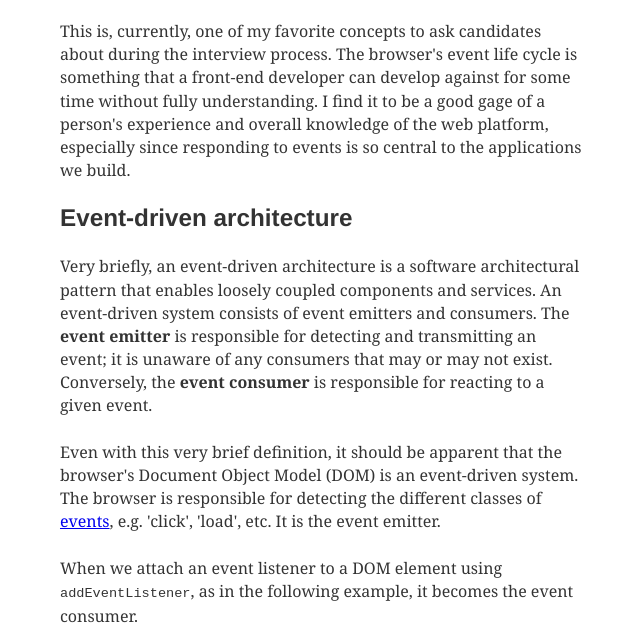
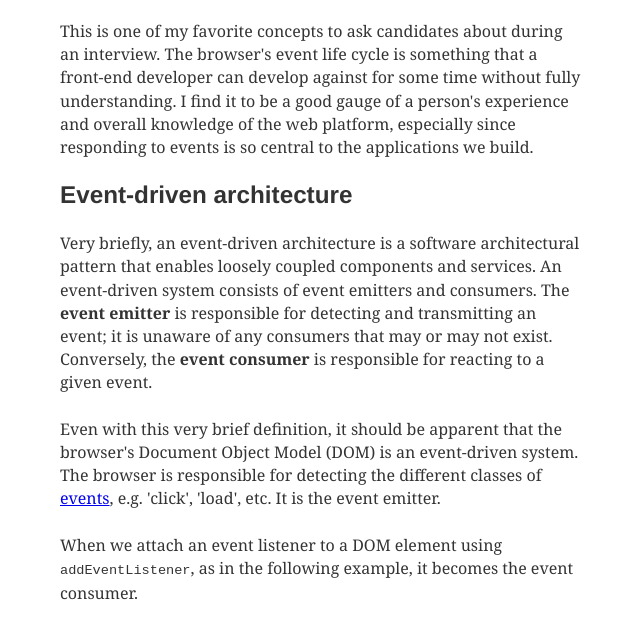
Before and after one commit to NathanKleekamp/bbp-website, a Gatsby site: page /browser-event-life-cycle/ in a window 1280 px wide. Shown: the part 178-803 px from the top of the page, without its empty margins (319-959 px from the left). Built offline with nearby package versions, Linux system fonts and the light colour scheme; Gatsby itself is replaced by a stand-in of ours; some packages are replaced by stand-ins of ours.

Commit message:
fix spelling error

```diff
--- a/content/blog/browser-event-life-cycle/index.md
+++ b/content/blog/browser-event-life-cycle/index.md
@@ -4,7 +4,7 @@ date: 2019-10-06T17:41:28.127Z
 description: An inquiry into the different phases of the event life cycle.
 ---
 
-This is, currently, one of my favorite concepts to ask candidates about during the interview process. The browser's event life cycle is something that a front-end developer can develop against for some time without fully understanding. I find it to be a good gage of a person's experience and overall knowledge of the web platform, especially since responding to events is so central to the applications we build.
+This is one of my favorite concepts to ask candidates about during an interview. The browser's event life cycle is something that a front-end developer can develop against for some time without fully understanding. I find it to be a good gauge of a person's experience and overall knowledge of the web platform, especially since responding to events is so central to the applications we build.
 
 ## Event-driven architecture
 
```
